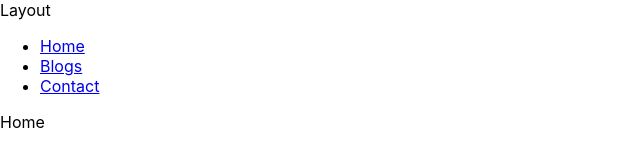
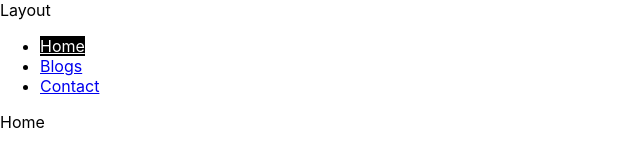
Before and after one commit to Hpekkaya/reactclass1, a React (Create React App) app: page / in a window 1280 px wide. Shown: the top 160 px of the page, without its empty margins (0-640 px from the left). Built offline with nearby package versions, Linux system fonts and the light colour scheme.

Commit message:
activeStyle applied

```diff
--- a/src/09-Router/pages/Layout.js
+++ b/src/09-Router/pages/Layout.js
@@ -1,15 +1,26 @@
 import React from 'react'
-import {Link, Outlet} from 'react-router-dom'
+import {Link, NavLink, Outlet} from 'react-router-dom'
 
 const Layout = () => {
+    let activeStyle={
+        backgroundColor: "black",
+        color:"white"
+    }
   return (
     <>
         <div>Layout</div>
-        <nav>
+        {/* <nav>
             <ul>
                 <li> <Link to="/">Home</Link></li>
                 <li> <Link to="/blogs">Blogs</Link></li>
                 <li> <Link to="/contact">Contact</Link></li>
+            </ul>
+        </nav> */}
+        <nav>
+            <ul>
+                <li> <NavLink style={({isActive})=>isActive ? activeStyle : undefined} to="/">Home</NavLink></li>
+                <li> <NavLink style={({isActive})=>isActive ? activeStyle : undefined} to="/blogs">Blogs</NavLink></li>
+                <li> <NavLink style={({isActive})=>isActive ? activeStyle : undefined} to="/contact">Contact</NavLink></li>
             </ul>
         </nav>
         <Outlet/>
```
